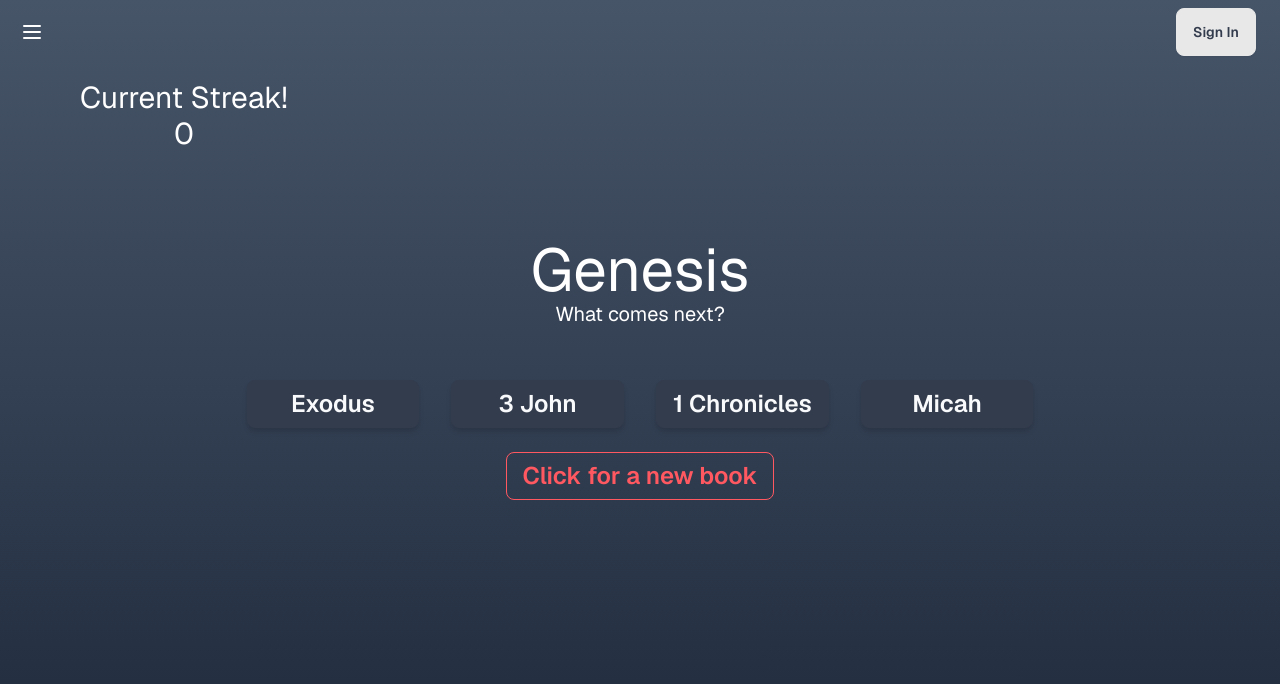
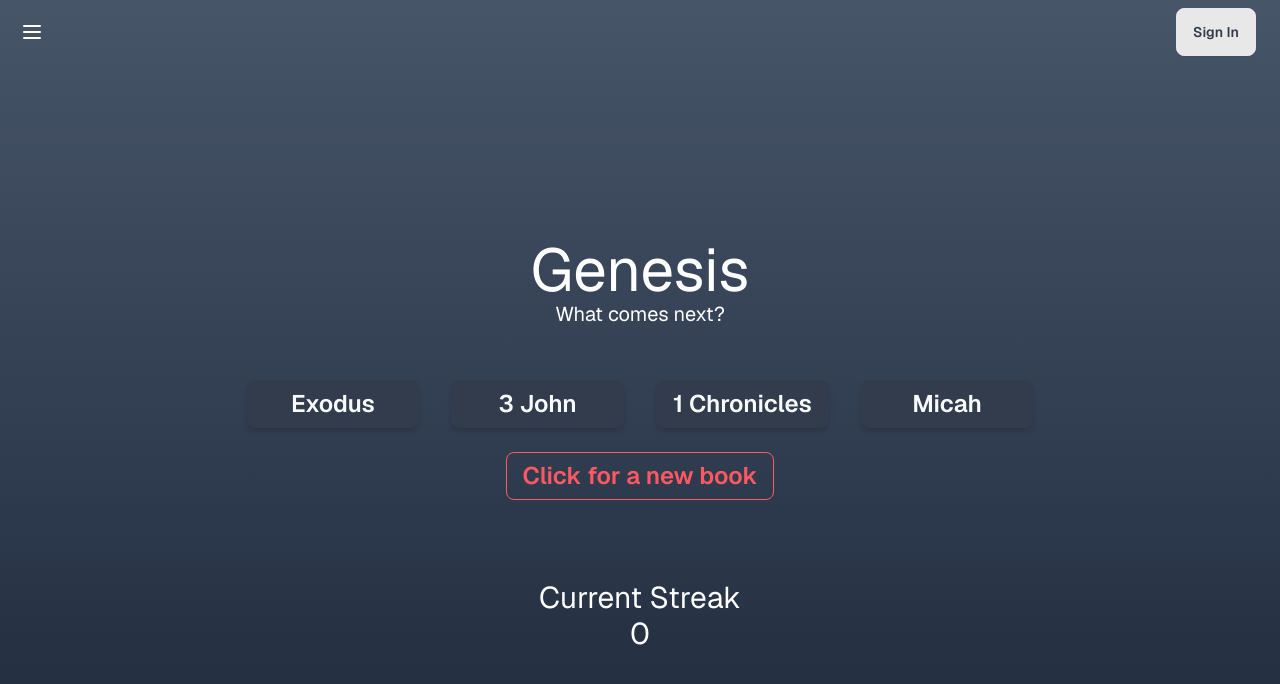
Before and after one commit to CalebSullivan35/bibleblitz, a Next.js app: page / in a window 1280 px wide. Shown: the top 684 px of the page. Built offline with nearby package versions, Linux system fonts and the light colour scheme; no server answers; what @next/env would draw is missing.

Commit message:
fixed score display

```diff
--- a/src/app/components/BibleGame.tsx
+++ b/src/app/components/BibleGame.tsx
@@ -11,8 +11,13 @@ import { type BibleBook } from "../types/biblebooks";
 import { GameFeedback } from "./GameFeedback";
 import { GameOptions } from "./GameOptions";
 import { handleUserHighScore } from "../db/actions";
+import { HighScore } from "./HighScore";
 
-export const BibleGame = () => {
+interface BibleGameProps {
+  CurrentHighScore: number | undefined;
+}
+
+export const BibleGame = ({ CurrentHighScore }: BibleGameProps) => {
   const [book, setBook] = useState(booksOfTheBible[0]!);
   const [correctBook, setCorrectBook] = useState<BibleBook>();
   const [options, setOptions] = useState<BibleBook[]>([]);
@@ -31,11 +36,8 @@ export const BibleGame = () => {
   }, [currentScore]);
 
   return (
+    <div className="h-full">
       <div className="flex flex-col items-center">
-      <div className="fixed bottom-24  flex flex-col text-center sm:left-20 sm:top-20 sm:text-3xl">
-        <span>Current Streak!</span>
-        <span>{currentScore}</span>
-      </div>
         <span className="text-4xl sm:text-6xl">{book.name}</span>
         <div className="mb-6 flex flex-col items-center justify-center">
           <span className="text-lg sm:text-xl">What comes next?</span>
@@ -64,5 +66,11 @@ export const BibleGame = () => {
           Click for a new book
         </button>
       </div>
+      <div className="mb-10 mt-20 flex flex-col text-center sm:text-3xl">
+        <span>Current Streak</span>
+        <span>{currentScore}</span>
+      </div>
+      {CurrentHighScore && <HighScore score={CurrentHighScore} />}
+    </div>
   );
 };
--- a/src/app/components/HighScore.tsx
+++ b/src/app/components/HighScore.tsx
@@ -4,8 +4,8 @@ interface HighScoreProps {
 
 export const HighScore = ({ score }: HighScoreProps) => {
   return (
-    <div className="absolute right-10 top-14 float-end flex flex-col">
-      <span className="text-sm sm:text-base">Personal High Score</span>
+    <div className="flex flex-col sm:text-3xl">
+      <span className="text-center sm:text-3xl">Personal High Score</span>
       <span className="text-center">{score}</span>
     </div>
   );
--- a/src/app/page.tsx
+++ b/src/app/page.tsx
@@ -13,11 +13,11 @@ async function getServerSideProps() {
 }
 
 export default async function HomePage() {
-  const score = await getServerSideProps();
+  const highScore = await getServerSideProps();
   return (
     <>
       {/* {score && <HighScore score={score} />} */}
-      <BibleGame />
+      <BibleGame CurrentHighScore={highScore} />
     </>
   );
 }
```
Lines whose indentation alone changed are shown as unchanged.
